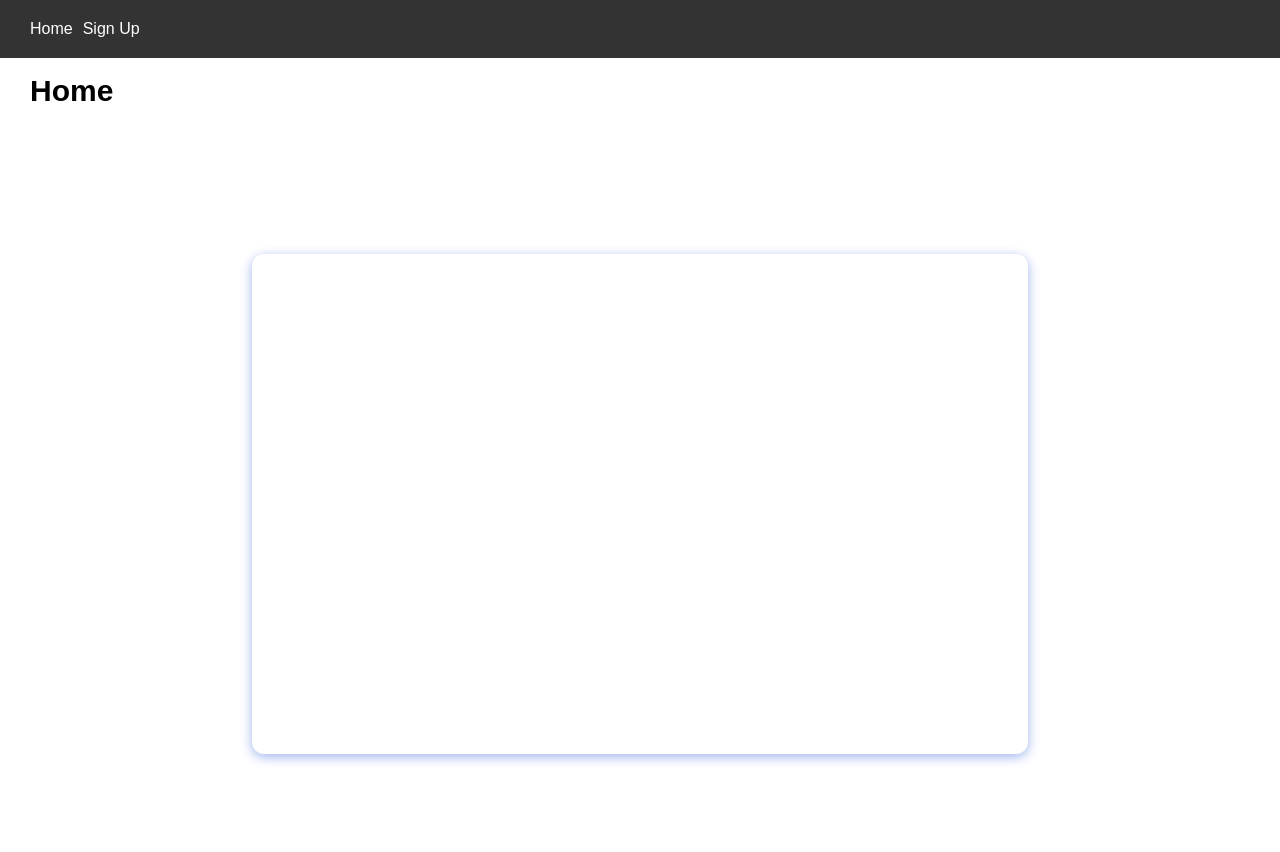
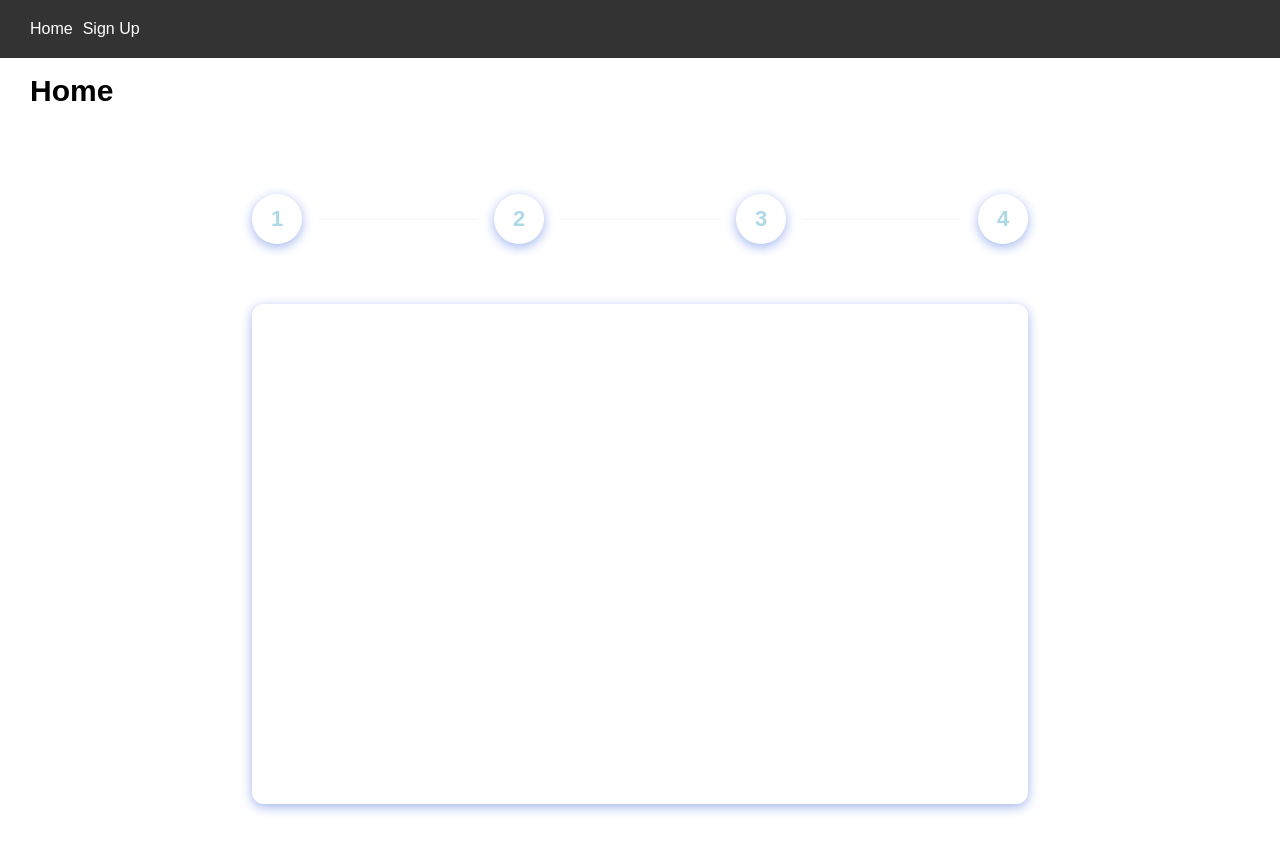
Before and after one commit to Zyar3k/step_indicator_react, a React (Create React App) app: page / in a window 1280 px wide. Shown: the top 852 px of the page. Built offline with nearby package versions, Linux system fonts and the light colour scheme.

Commit message:
Add stepindicators comp

```diff
--- a/src/App.css
+++ b/src/App.css
@@ -59,3 +59,48 @@ nav a {
   flex-direction: column;
   justify-content: space-between;
 }
+
+/* Step Indicator Styles */
+
+.stepIndicator {
+  width: 100%;
+  display: flex;
+  align-items: center;
+}
+
+.stepIndicator hr {
+  width: 160px;
+  background: #fafafa;
+  height: 2px;
+  border-width: 0;
+  margin: 0 16px;
+}
+
+.stepIndicator hr:last-of-type {
+  display: none;
+}
+
+.stepIndicator a {
+  text-decoration: none;
+  width: 50px;
+  height: 50px;
+  background: #fff;
+  color: lightblue;
+  box-shadow: 0px 3px 12px rgb(160, 181, 238);
+  border-radius: 50px;
+  display: flex;
+  align-items: center;
+  justify-content: center;
+  /* cursor: pointer; */
+  cursor: default;
+  user-select: none;
+  position: relative;
+  font-weight: bold;
+  font-size: 22px;
+  transition: all 600ms ease-in-out;
+}
+
+.stepIndicator .activeLink {
+  background: lightblue;
+  color: #fff;
+}
--- a/src/components/Signup.js
+++ b/src/components/Signup.js
@@ -1,9 +1,11 @@
 import { Route, Link } from "react-router-dom";
+import StepIndicator from "./StepIndicator";
 
 const Signup = () => {
   return (
     <div className='signup'>
       <div className='mainContainer'>
+        <StepIndicator />
         <div className='output'>
           <Route exact path='signup/step1'>
             First step
--- /dev/null
+++ b/src/components/StepIndicator.js
@@ -0,0 +1,32 @@
+import { Route, NavLink } from "react-router-dom";
+
+const StepIndicator = () => {
+  const steps = [
+    {
+      path: "signup/step1",
+    },
+    {
+      path: "signup/step2",
+    },
+    {
+      path: "signup/step3",
+    },
+    {
+      path: "signup/step4",
+    },
+  ];
+  return (
+    <div className='stepIndicator'>
+      {steps.map((step, index) => (
+        <>
+          <NavLink key={index} to={step.path}>
+            {index + 1}
+          </NavLink>
+          <hr />
+        </>
+      ))}
+    </div>
+  );
+};
+
+export default StepIndicator;
```
Also changed, not shown: 1 other file (tests, documents, lock files or other folders).
